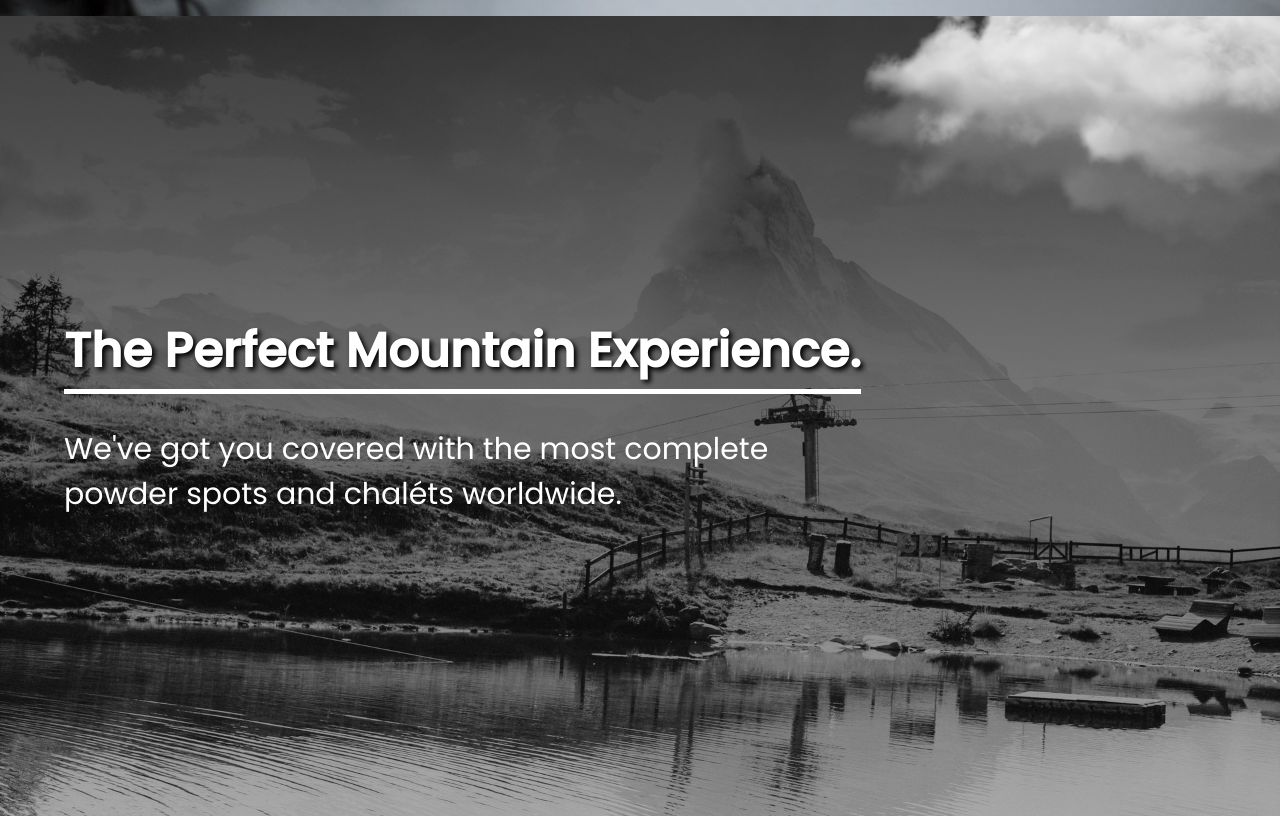
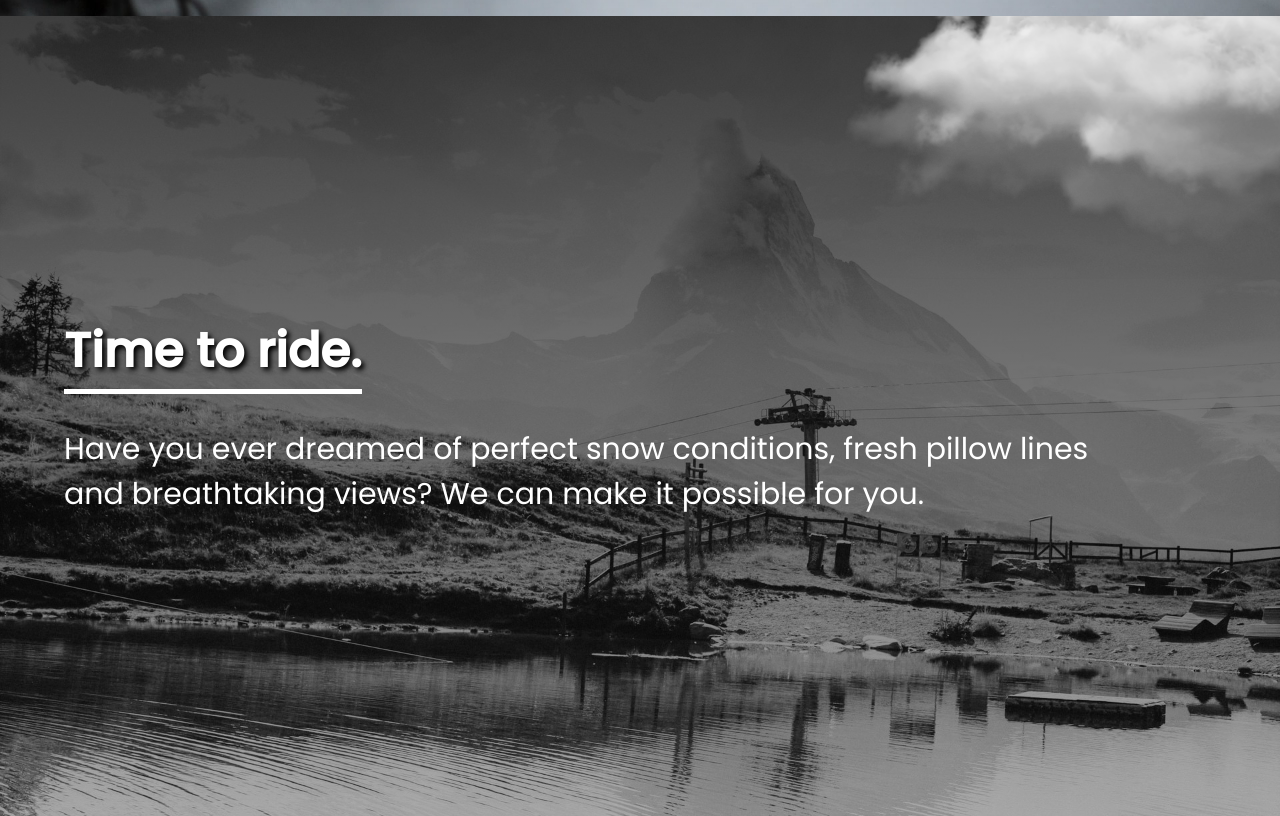
Before and after one commit to GERInFact/steeplines, a plain HTML site: page index.html in a window 1280 px wide. Shown: the part 784-1600 px from the top of the page. Drawn offline with Linux system fonts and the light colour scheme; a web font is replaced by a local one.

Commit message:
Revised location text

```diff
--- a/index.html
+++ b/index.html
@@ -74,11 +74,11 @@
       <!-- Header -->
       <header class="location-section_header">
         <!-- Slogan -->
-        <h2 class="header_slogan">The Perfect Mountain Experience.</h2>
+        <h2 class="header_slogan">Time to ride.</h2>
         <!-- Slogan End -->
 
         <!-- Description -->
-        <h3 class="header_description">We've got you covered with the most complete <br> powder spots and chaléts worldwide.</h3>
+        <h3 class="header_description">Have you ever dreamed of perfect snow conditions, fresh pillow lines <br> and breathtaking views? We can make it possible for you.</h3>
         <!-- Description End -->
 
       </header>
```
